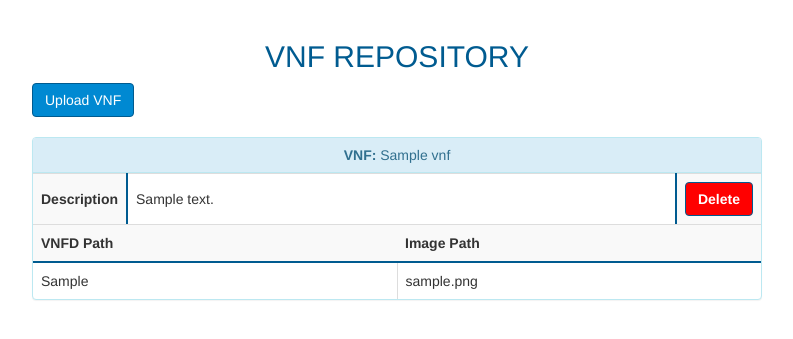
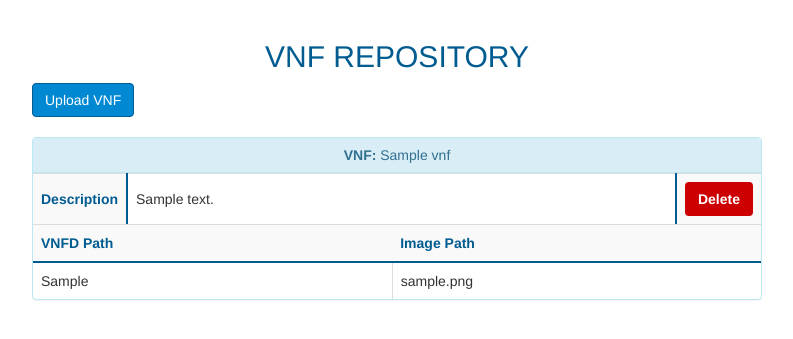
Before and after one commit to 6G-SANDBOX/portal, a Flask app: page /vnf_repository in a window 1280 px wide, after a click that opens the changed part. Shown: the part 52-391 px from the top of the page, without its empty margins (243-1036 px from the left). Run offline with Flask 2, Linux system fonts and the light colour scheme; a user stored in the database is signed in; tables that the repository leaves empty hold one stand-in row (values such as "Sample post"); some libraries are stand-ins or nearby versions.

Commit message:
Improvement of visualization

```diff
--- a/app/static/css/main.css
+++ b/app/static/css/main.css
@@ -69,8 +69,8 @@ li > a:hover{
 
 .btn-delete {
     color: #ffffff;
-    background-color: red;
-    border-color: #005b90;
+    background-color: #cc0000;
+    border-color: #b3000;
 }
 
 .btn-darkBlue.focus, .btn-blue.focus, .btn-lightBlue.focus{
@@ -91,10 +91,12 @@ th, td{
 
 .table-header th {
    border-bottom: 2px solid #005b90 !important;
+   color: #005b90;
 }
 
 .table-header-right th {
    border-right: 2px solid #005b90 !important;
+   color: #005b90;
 }
 
 .table-cell-divisor-right {
--- a/app/templates/_VNF.html
+++ b/app/templates/_VNF.html
@@ -11,8 +11,8 @@
 </table>
 <table class="table table-striped table-header">
     <tr>
-        <th class="col-md-3">VNFD Path</th>
-        <th class="col-md-3">Image Path</th>
+        <th>VNFD Path</th>
+        <th>Image Path</th>
     </tr>
     <tr>
         <td class="table-cell-divisor-right">{{ VNFInfo.VNFD }}</td>
--- a/app/templates/base.html
+++ b/app/templates/base.html
@@ -13,6 +13,7 @@
 
 {% block styles %}
 {{ super() }}
+<link rel="shortcut icon" href="{{ url_for('static', filename='images/favicon.ico') }}">
 <link rel="stylesheet" href="{{ url_for('static', filename='css/main.css') }}">
 {% endblock %}
 
```
Also changed, not shown: app/static/images/favicon.ico (added).
